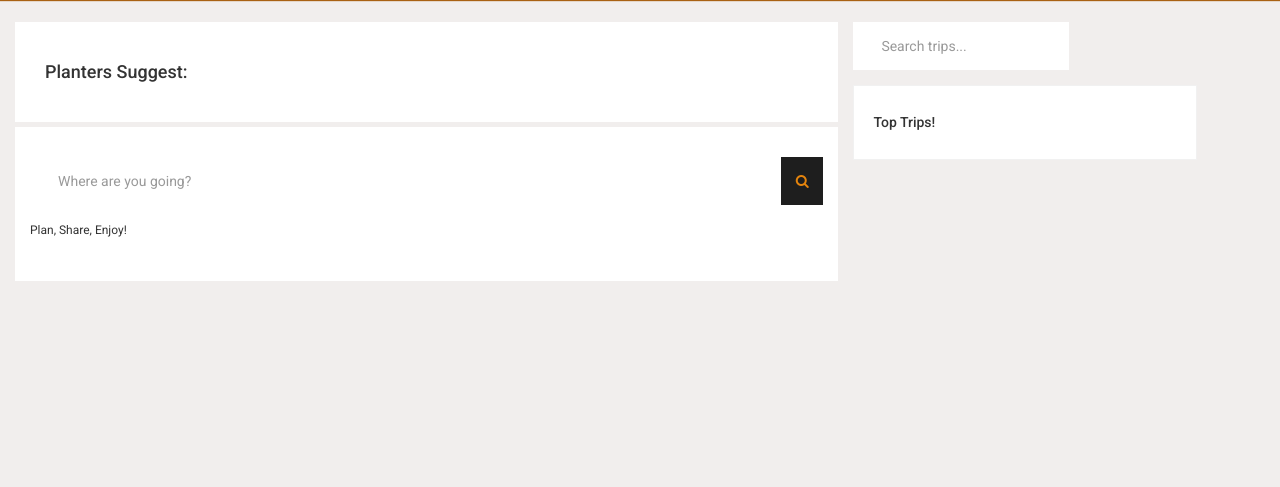
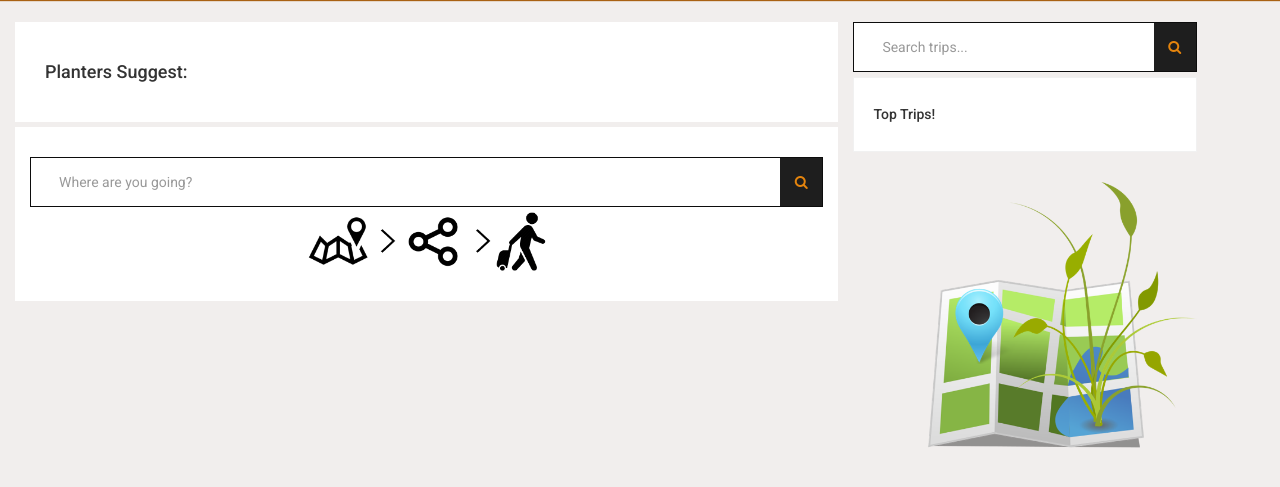
Before and after one commit to dkiker/ITech, a Django app: page /triplanter/ in a window 1280 px wide. Shown: the part 50-537 px from the top of the page. Run offline with Django 3.2, Linux system fonts and the light colour scheme; data that the repository does not hold is empty; some libraries are stand-ins or nearby versions.

Commit message:
Added border for search, fixed models bug, added icons

```diff
--- a/assets/css/style.css
+++ b/assets/css/style.css
@@ -340,7 +340,7 @@ input[type="checkbox"] {
 
 .blog-item {
 	background-color: #ffffff;
-	/*border: 1px solid #f1f1f1;*/
+	/*border: 5px solid #0c0c0c; */
 	margin-bottom: 5px;
 	padding: 30px;
 }
@@ -747,7 +747,9 @@ margin: auto;
 }
 
 .search-widget{
-	margin-bottom: 15px;
+	margin-bottom: 5px;
+	border: 1px solid #0c0c0c;
+
 }
 
 .search-widget .input-group .form-control,
--- a/templates/index.html
+++ b/templates/index.html
@@ -21,7 +21,7 @@
                               <div class="carousel-inner" role="listbox">
                                 {% for trip in suggested_trips %}
                                 <div class="item {% ifequal trip initial %} active {% endifequal %}">
-                                  <a href="{% url 'tripSummary' trip.id %}"><img src="{{ trip.photograph.url}}"></a>
+                                  <a href="{% url 'tripSummary' trip.id %}"><img src="{{ trip.photograph.url}}" width="50%" height="50%"></a>
                                   <div class="carousel-caption"><h4>{{trip.title}}</h4></div>
                                 </div>
                                 {% endfor %}
@@ -36,12 +36,13 @@
                                 <span class="fa fa-angle-right" aria-hidden="true"></span>Next<span></span>
                               </a>
                             </div>
+                            </div>
                         </article> <!-- /.blog-item -->
 
                         <article class="blog-item">
-                            <div class="row">
-                            <div class="search-widget">
-                                <div class="input-group margin-bottom-sm">
+                            <div class="row"  >
+                                    <div class="search-widget" >
+                                        <div class="input-group margin-bottom-sm" >
                                             <input id="location" class="form-control" type="text" placeholder="Where are you going?">
                                             <a id="locationa" href="" class="input-group-addon">
                                                 <i class="fa fa-search fa-fw"></i>
@@ -49,8 +50,8 @@
                                         </div>
                                     </div>
                             </div>
-                            <div class="row">
-                            <p>Plan, Share, Enjoy!</p>
+                            <div class="row" align="middle">
+                                <img src="{% static "img/searchBanner.png" %}" width="30%" height="30%" >
                             </div>
                         </article> <!-- /.blog-item -->
 {% endblock %}
@@ -58,9 +59,11 @@
 {% block sidebar %}
 
     <div class="search-widget">
-
         <div class="input-group margin-bottom-sm">
             <input class="form-control" type="text" id="trips" placeholder="Search trips...">
+            <a href="" class="input-group-addon">
+                <i class="fa fa-search fa-fw"></i>
+            </a>
         </div>
 
     </div>
@@ -76,18 +79,15 @@
 
 
 
-    <!-- subscribe form -->
-
-    <!-- sidebar share buttons->
-    <div class="share-widget hidden-xs hidden-sm">
-        <ul class="social-share text-center">
+    <div class="share-widget hidden-xs hidden-sm" align="right">
+        <img src="{% static 'img/indexIcon.png' %}" width="80%"/>
+        <!--<ul class="social-share text-center">
             <li><a href="#"><i class="fa fa-twitter"></i></a></li>
             <li><a href="#"><i class="fa fa-google-plus"></i></a></li>
             <li><a href="#"><i class="fa fa-facebook"></i></a></li>
             <li><a href="#"><i class="fa fa-pinterest"></i></a></li>
             <li><a href="#"><i class="fa fa-instagram"></i></a></li>
-        </ul>
-    <-sidebar-share-button -->
-    </div> <!-- /.share-widget -->
+        </ul>-->
+    </div>
 
 {% endblock %}
--- a/templates/mytrips.html
+++ b/templates/mytrips.html
@@ -1,4 +1,6 @@
 {% extends "base.html" %}
+{% load static %}
+
 {% block title %}My Trips{% endblock %}
 
 {% block main %}
@@ -7,7 +9,7 @@
             <!-- trip item -->
             <a href="{% url 'tripSummary' trip.id%}">
                 <article class="blog-item">
-                    <img class="pull-left exploreImage" src='{{trip.photograph}}'> <h3 class="exploreTitle">{{trip.title}}</h3>
+                    <img class="pull-left exploreImage" src='{{trip.photograph.url}}'> <h3 class="exploreTitle">{{trip.title}}</h3>
                 </article>
             </a>
 
--- a/templates/summary.html
+++ b/templates/summary.html
@@ -43,7 +43,7 @@
                             <!-- search option -->
                             <div>
 <div class="well">
-    <img src='{{trip.photograph}}' class='sidebarImage'>
+    <img src='{{trip.photograph.url}}' class='sidebarImage'>
     <h5>{{trip.title}}</h5>
     <h5>Share:</h5>
     <div>
--- a/tripPlanterApp/models.py
+++ b/tripPlanterApp/models.py
@@ -20,7 +20,7 @@ class Planner(models.Model):
 class Trip(models.Model):
     planner = models.ForeignKey(Planner)
     title = models.CharField(max_length=128)
-    photograph = models.ImageField(upload_to='trip_images', blank=True,default='media/trip_images/default.png')
+    photograph = models.ImageField(upload_to='trip_images', blank=True,default='trip_images/default.png')
     isSuggestedTrip = models.BooleanField(default=False)
 
     def __unicode__(self):
```
Also changed, not shown: assets/img/indexIcon.png (added), assets/img/searchBanner.png (added), tripPlanterApp/migrations/0002_place_slug.py (added), tripPlanterApp/migrations/0003_auto_20160312_0036.py (added), tripPlanterApp/migrations/0004_merge.py (added), tripPlanterApp/migrations/0005_auto_20160323_0225.py (added), tripPlanterApp/migrations/0006_auto_20160323_0230.py (added), tripPlanterApp/migrations/0007_auto_20160323_0241.py (added). Lines whose indentation alone changed are shown as unchanged.
